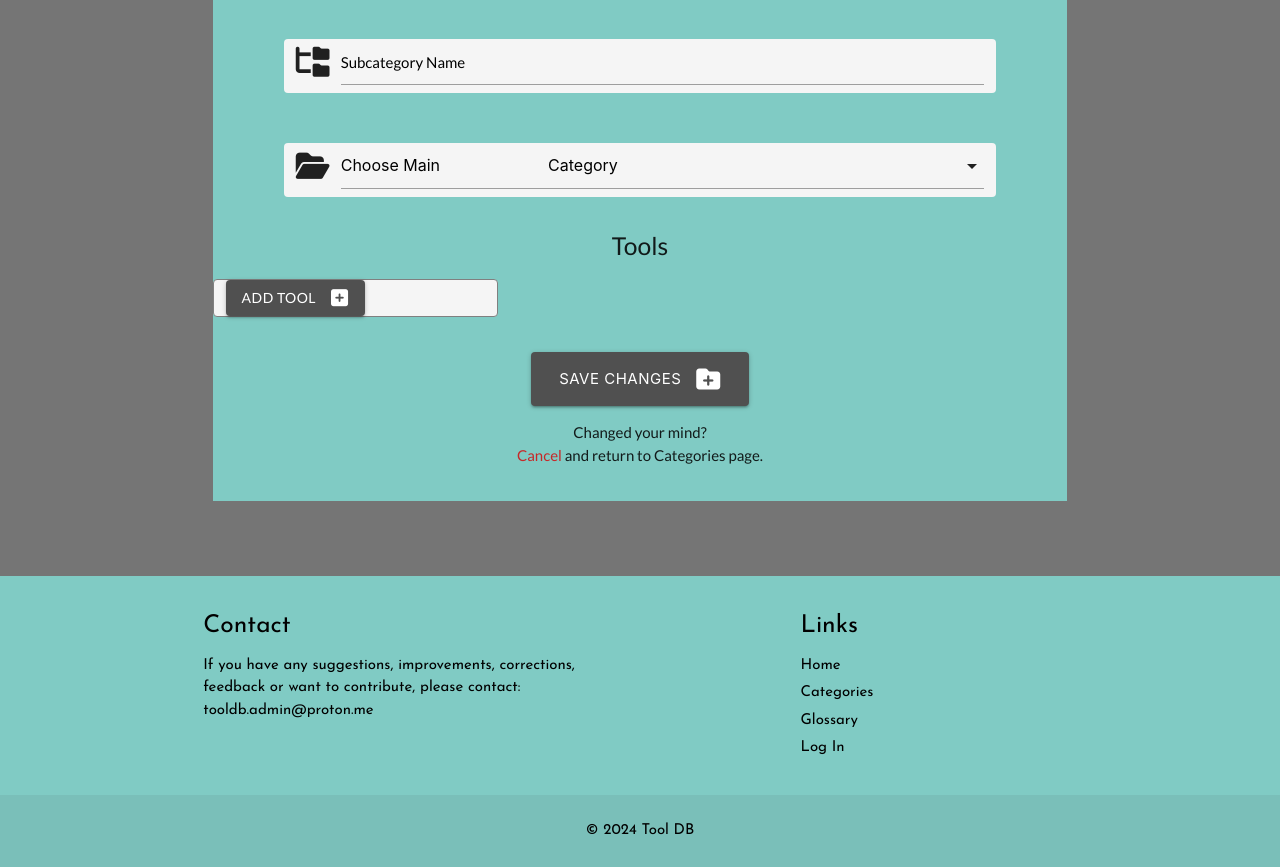
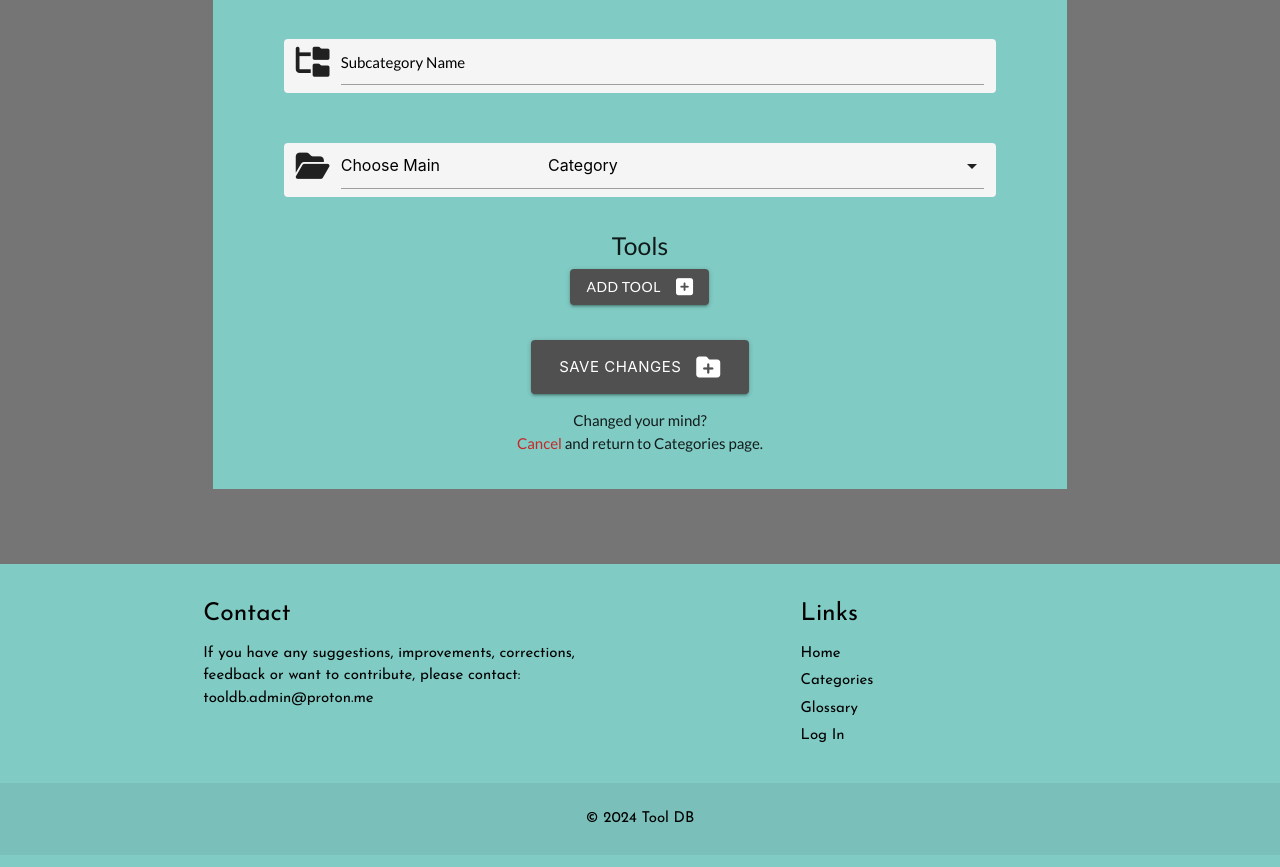
Before and after one commit to Cleg83/tool_db, a Flask app: template tool_db/templates/edit_sub_category.html in a window 1280 px wide. Shown: the part 167-1034 px from the top of the page. After the commit the page ends 990 px from the top, so only its background shows below. Run offline with Flask 3, Linux system fonts and the light colour scheme; the template is opened without the code that fills it, so the values that code supplies are empty; some libraries are stand-ins or nearby versions.

Commit message:
Correct positioning of add tool button

```diff
--- a/tool_db/templates/edit_sub_category.html
+++ b/tool_db/templates/edit_sub_category.html
@@ -36,7 +36,7 @@
         <!-- tool list -->
         <h5 class="center">Tools</h5>
         <div class="row">
-            <div class="col s10 offset-s1 m6 l4 grey lighten-4 tiny-tool-card">
+            <div class="col s10 offset-s1 center-align">
                 <a href="{{ url_for('add_tool') }}" class="btn edit-button form-btn">
                     Add Tool <i class="fa-solid fa-square-plus right" aria-label="Link to add a new tool"></i>
                 </a>
```
